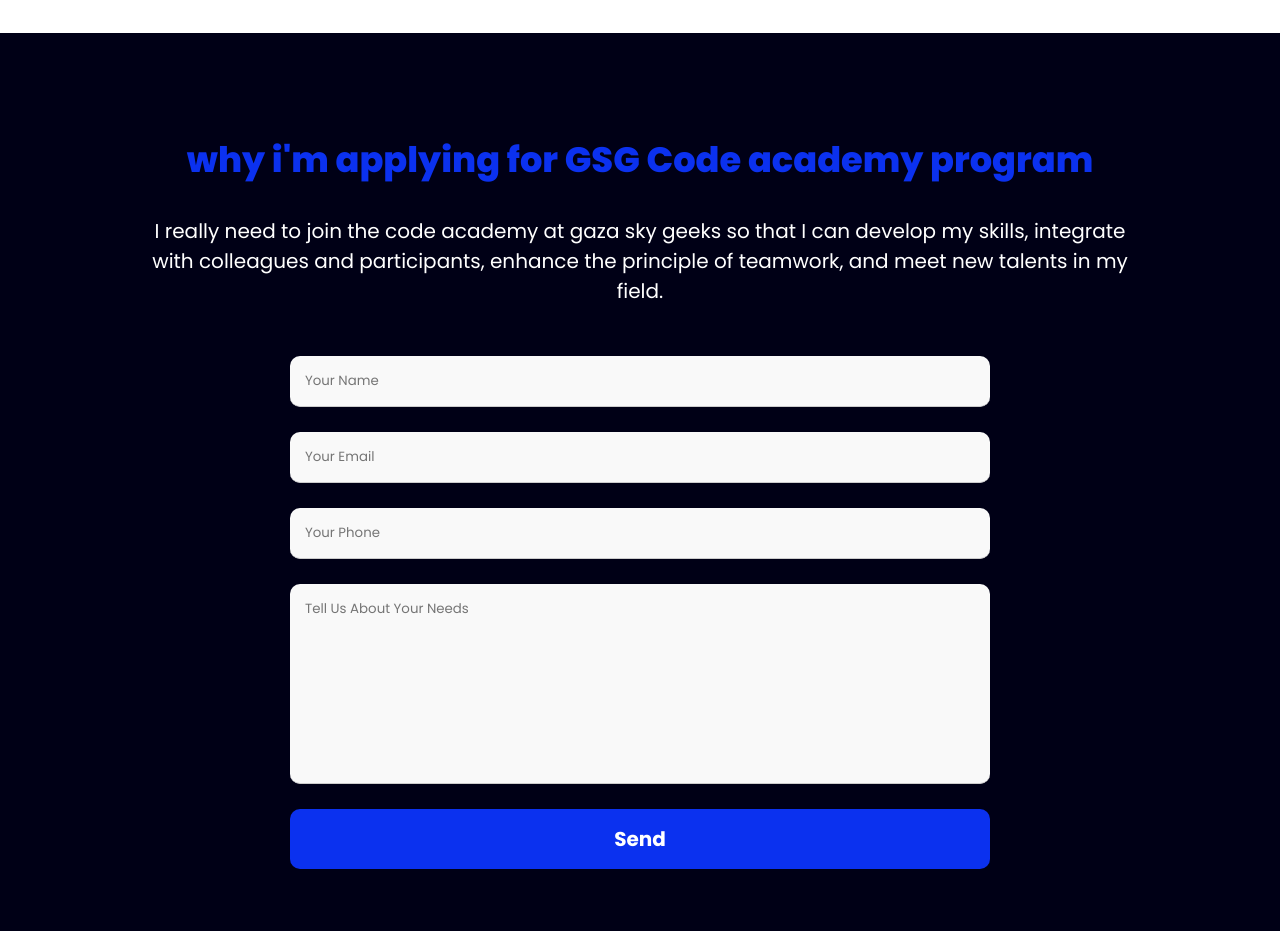
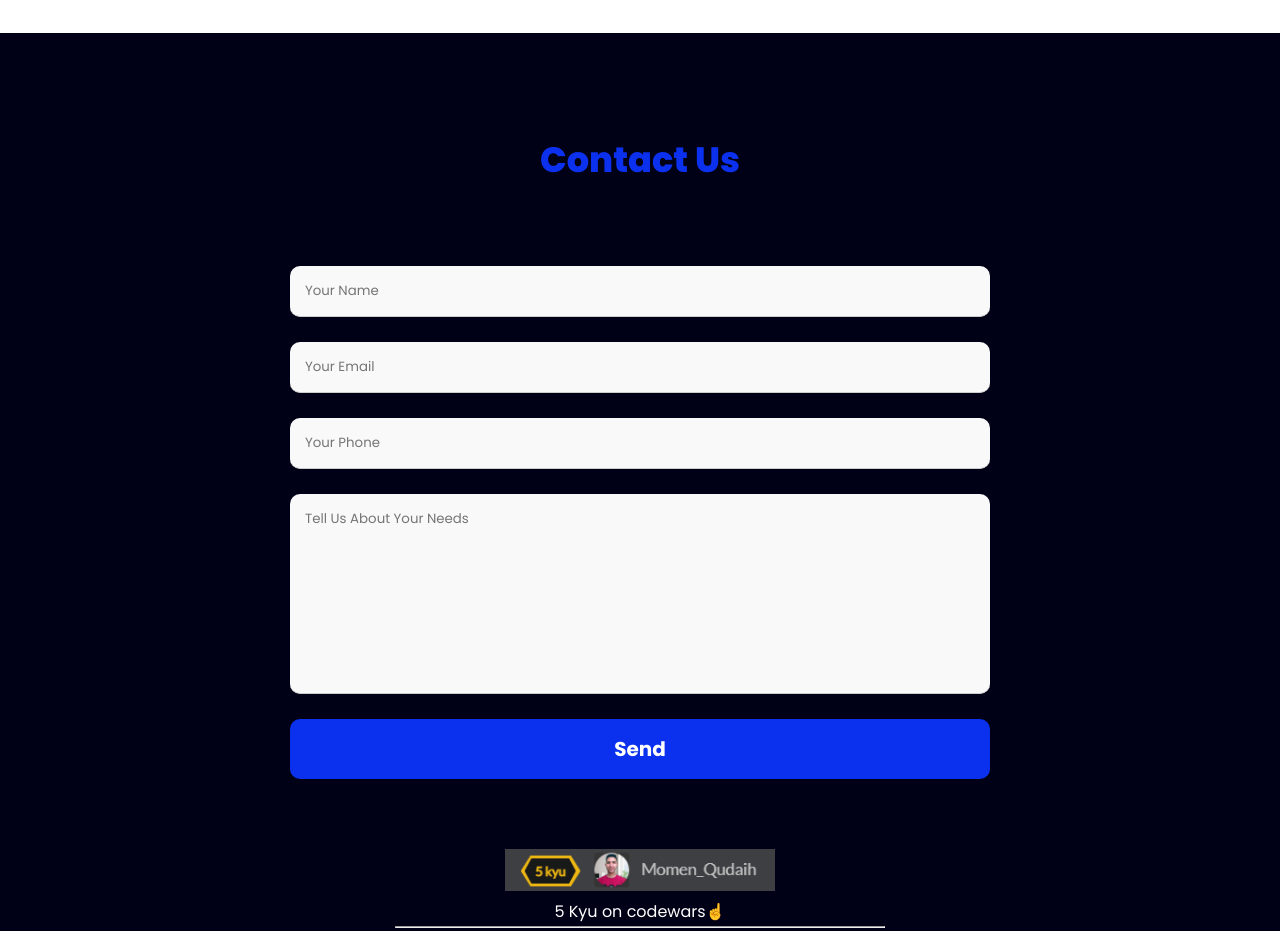
Before and after one commit to momenqudaih/portfolio, a plain HTML site: page index.html in a window 1280 px wide. Shown: the part 3660-4591 px from the top of the page. Drawn offline with Linux system fonts and the light colour scheme.

Commit message:
Update index.html

```diff
--- a/index.html
+++ b/index.html
@@ -239,12 +239,13 @@
     </section>
 
     <section class="why-applying">
-      <h2 class="title">why i'm applying for GSG Code academy program</h2>
-      <div class="content">
+      <h2 class="title">Contact Us</h2>
+<!--       <h2 class="title">why i'm applying for GSG Code academy program</h2> -->
+<!--       <div class="content">
         I really need to join the code academy at gaza sky geeks so that I can
         develop my skills, integrate with colleagues and participants, enhance
         the principle of teamwork, and meet new talents in my field.
-      </div>
+      </div> -->
       <div class="form">
         <form action="">
           <input
```
